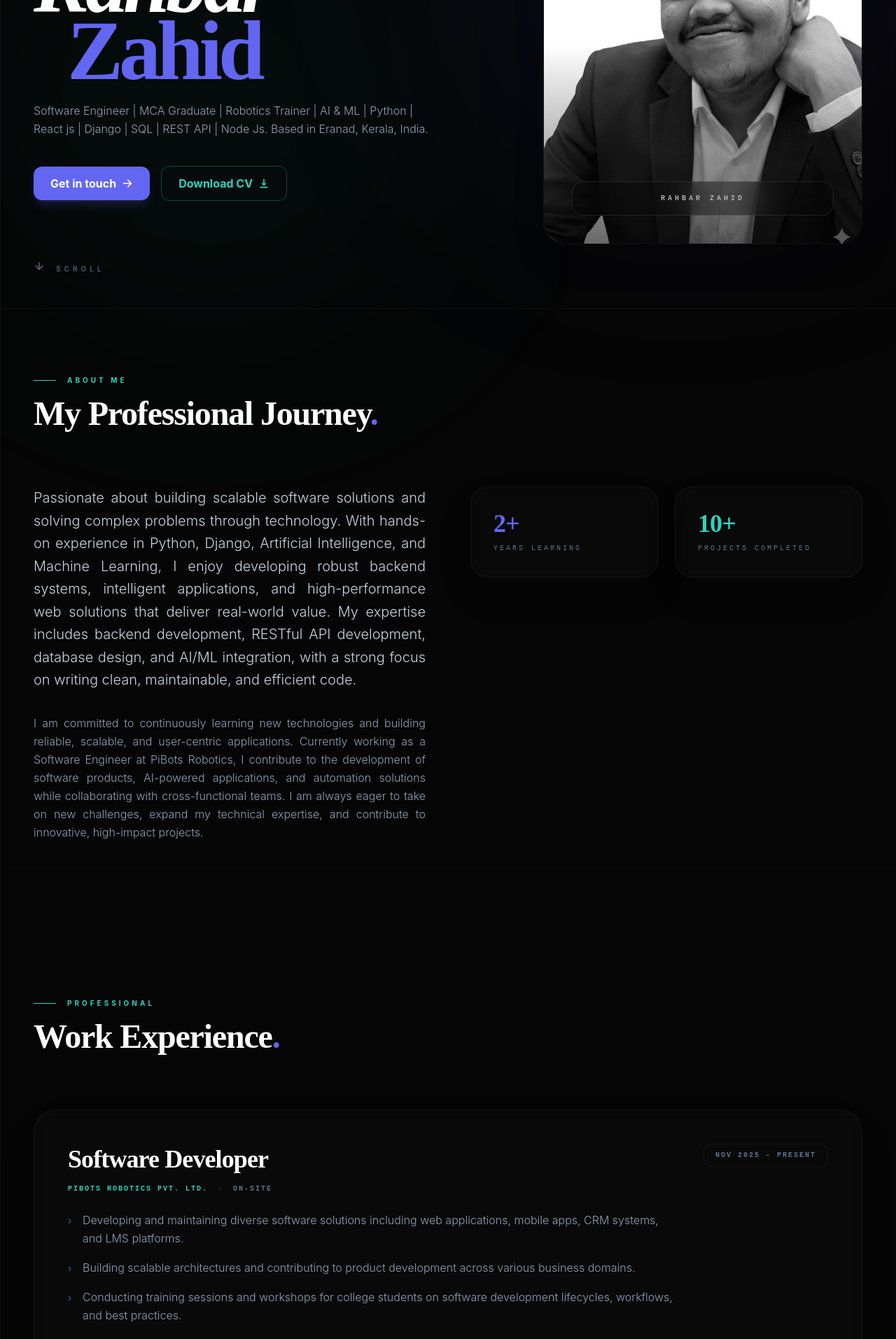
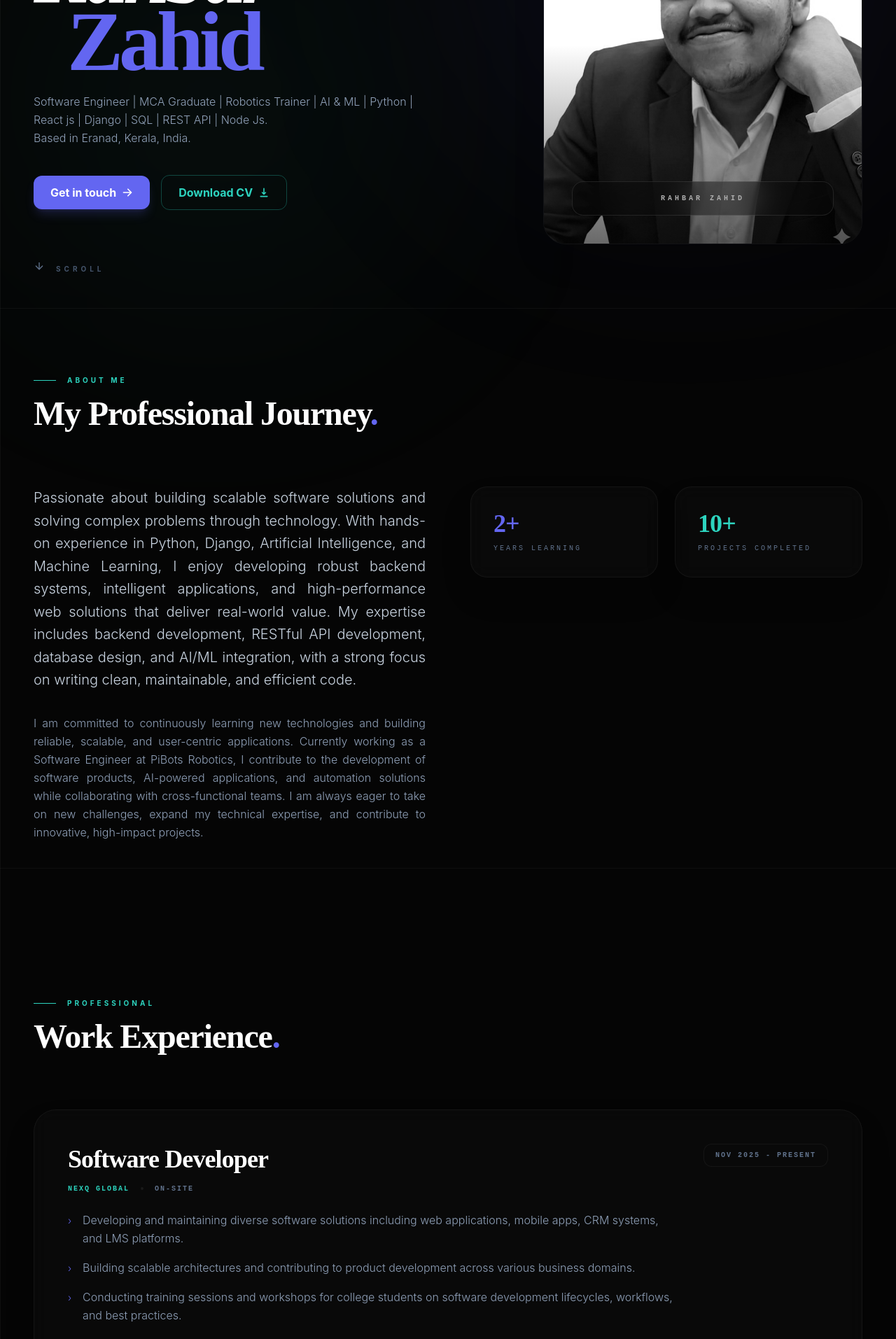
Before and after one commit to srahbarzahid/srahbarzahid.github.io, a React (Vite) app: page / in a window 1280 px wide. Shown: the part 360-2273 px from the top of the page at 70% size. Built offline with nearby package versions, Linux system fonts and the light colour scheme.

Commit message:
update the project section

```diff
--- a/src/data/experience.js
+++ b/src/data/experience.js
@@ -2,7 +2,7 @@ export const experienceData = [
   {
     id: 1,
     role: "Software Developer",
-    company: "Pibots Robotics Pvt. Ltd.",
+    company: "NexQ Global",
     type: "On-site",
     duration: "Nov 2025 - Present",
     highlights: [
--- a/src/data/hero.js
+++ b/src/data/hero.js
@@ -3,7 +3,7 @@ export const heroData = {
   role: "Software Engineer",
   firstName: "Rahbar",
   lastName: "Zahid",
-  tagline: "Software Engineer | MCA Graduate | Robotics Trainer | AI & ML | Python | React js | Django | SQL | REST API | Node Js. Based in Eranad, Kerala, India.",
+  tagline: "Software Engineer | MCA Graduate | Robotics Trainer | AI & ML | Python | React js | Django | SQL | REST API | Node Js.\nBased in Eranad, Kerala, India.",
   cta: {
     primary: { text: "Get in touch", link: "#contact" },
     resume: { text: "Download CV", link: "/resume.pdf" }
--- a/src/data/projects.js
+++ b/src/data/projects.js
@@ -1,12 +1,12 @@
 export const projectsData = [
   {
     id: "01",
-    title: "Speech Emotion Recognition (Malayalam)",
-    subtitle: "DEEP LEARNING + CNN",
-    description: "An AI-powered system designed to recognize emotions from Malayalam speech using Deep Learning. Built using a CNN-based model with advanced audio feature extraction techniques like MFCC and Mel Spectrogram to classify emotions such as happiness, anger, sadness, and more.",
-    tags: ["ML", "PYTHON", "CNN", "SCIKIT", "LIBROSA", "JUPYTER"],
-    github: "https://github.com/srahbarzahid/SER-Malayalam",
-    image: "https://images.unsplash.com/photo-1576091160550-217359f49f4c?q=80&w=2070&auto=format&fit=crop"
+    title: "Machine Flow – PMS",
+    subtitle: "FULL STACK + PRISMA + SSE + GOOGLE APIS",
+    description: "Machine – Project Management System is a comprehensive full-stack project management platform developed for agencies and freelancers to streamline project execution, team collaboration, and client communication. Features hierarchical project structures, meeting management, AI-assisted reporting, dedicated client portal, Google Calendar & Tasks synchronization, and real-time SSE updates.",
+    tags: ["REACT.JS", "TYPESCRIPT", "NODE.JS", "TAILWIND CSS", "PRISMA ORM", "SUPABASE", "SSE", "GOOGLE CALENDAR API", "GOOGLE TASKS API"],
+    github: "https://github.com/srahbarzahid/Machine-Flow",
+    image: "https://images.unsplash.com/photo-1618005182384-a83a8bd57fbe?q=80&w=2070&auto=format&fit=crop"
   },
   {
     id: "02",
@@ -19,6 +19,15 @@ export const projectsData = [
   },
   {
     id: "03",
+    title: "Speech Emotion Recognition (Malayalam)",
+    subtitle: "DEEP LEARNING + CNN",
+    description: "An AI-powered system designed to recognize emotions from Malayalam speech using Deep Learning. Built using a CNN-based model with advanced audio feature extraction techniques like MFCC and Mel Spectrogram to classify emotions such as happiness, anger, sadness, and more.",
+    tags: ["ML", "PYTHON", "CNN", "SCIKIT", "LIBROSA", "JUPYTER"],
+    github: "https://github.com/srahbarzahid/SER-Malayalam",
+    image: "https://images.unsplash.com/photo-1576091160550-217359f49f4c?q=80&w=2070&auto=format&fit=crop"
+  },
+  {
+    id: "04",
     title: "Heart Disease Prediction System",
     subtitle: "MACHINE LEARNING + FLASK",
     description: "A machine learning-based system for predicting heart disease risk using clinical data such as age, cholesterol, and blood pressure. Implemented multiple models including KNN, Logistic Regression, and Random Forest with an ensemble approach for improved accuracy and reliability.",
--- a/src/data/skills.js
+++ b/src/data/skills.js
@@ -1,7 +1,7 @@
 export const skillsData = {
-  backend: ["django", "REST API", "Python", "Flask"],
-  frontend: ["React.js", "Tailwind CSS", "JavaScript", "HTML/CSS"],
-  database: ["MongoDB", "PostgreSQL", "Firebase", "SQL Server"],
+  backend: ["Node.js", "django", "REST API", "Python", "Flask", "Prisma ORM"],
+  frontend: ["React.js", "TypeScript", "Tailwind CSS", "JavaScript", "HTML/CSS"],
+  database: ["PostgreSQL", "Supabase", "MongoDB", "Firebase", "SQL Server"],
   aiml: [
     "Scikit-learn",
     "TensorFlow",
--- a/src/sections/Hero.jsx
+++ b/src/sections/Hero.jsx
@@ -51,7 +51,7 @@ const Hero = () => {
             </h1>
 
             {/* Tagline */}
-            <p className="max-w-xl text-base text-slate-400 leading-relaxed font-light">
+            <p className="max-w-xl text-base text-slate-400 leading-relaxed font-light whitespace-pre-line">
               {heroData.tagline}
             </p>
 
```
